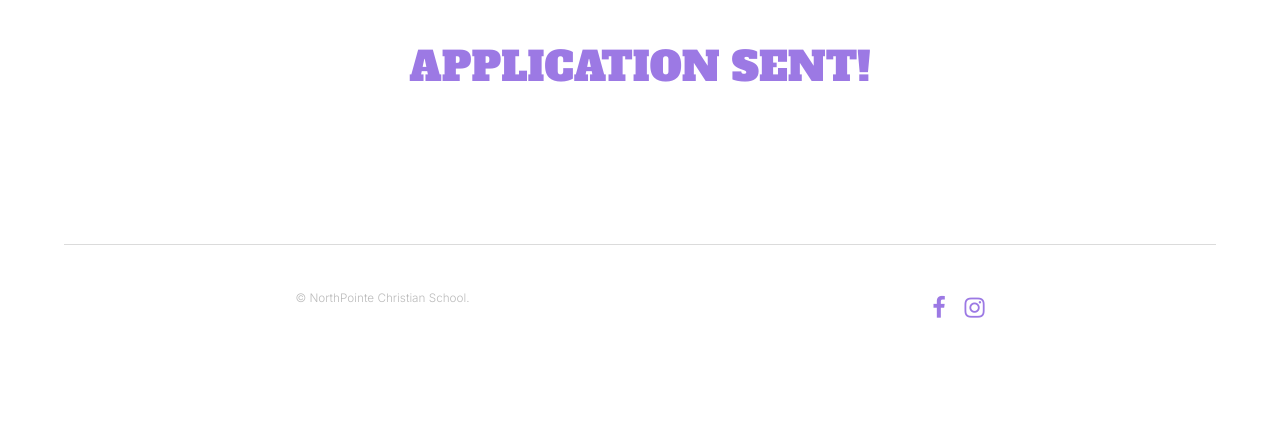
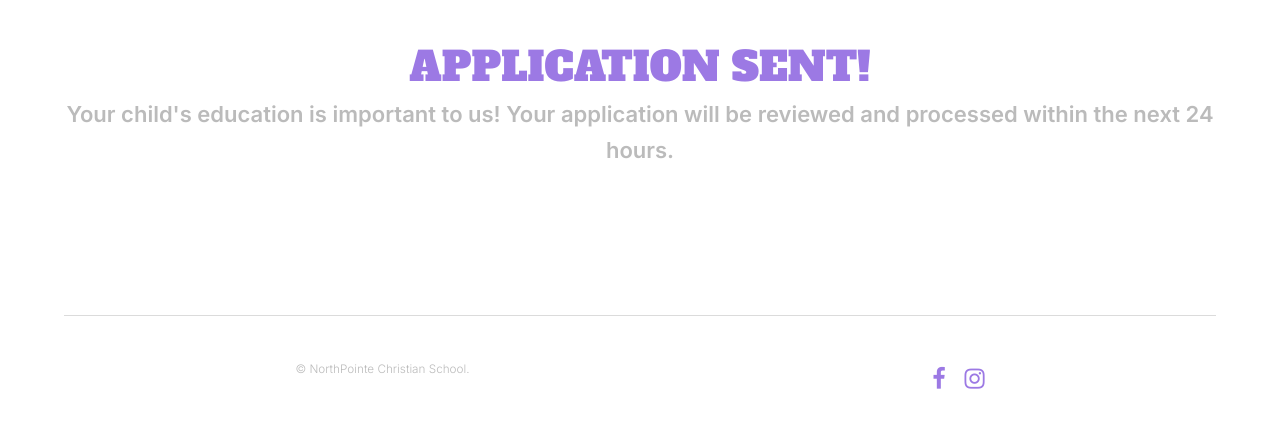
Before and after one commit to laurencecasta/Northpointe-School-Site, a website: page views/sent.html in a window 1280 px wide. Shown: the part 95-522 px from the top of the page. Drawn offline with nearby package versions, Linux system fonts and the light colour scheme; files that its build step writes are made by us from their sources; files whose address does not match are found by name.

Commit message:
edit message displayed after email is sent

```diff
--- a/views/sent.html
+++ b/views/sent.html
@@ -38,6 +38,7 @@
             <div class="inner">
                 <header class="align-center">
                     <h2>APPLICATION SENT!</h2>
+                    <p>Your child's education is important to us! Your application will be reviewed and processed within the next 24 hours.</p>
                 </header>
         </section>
 
```
